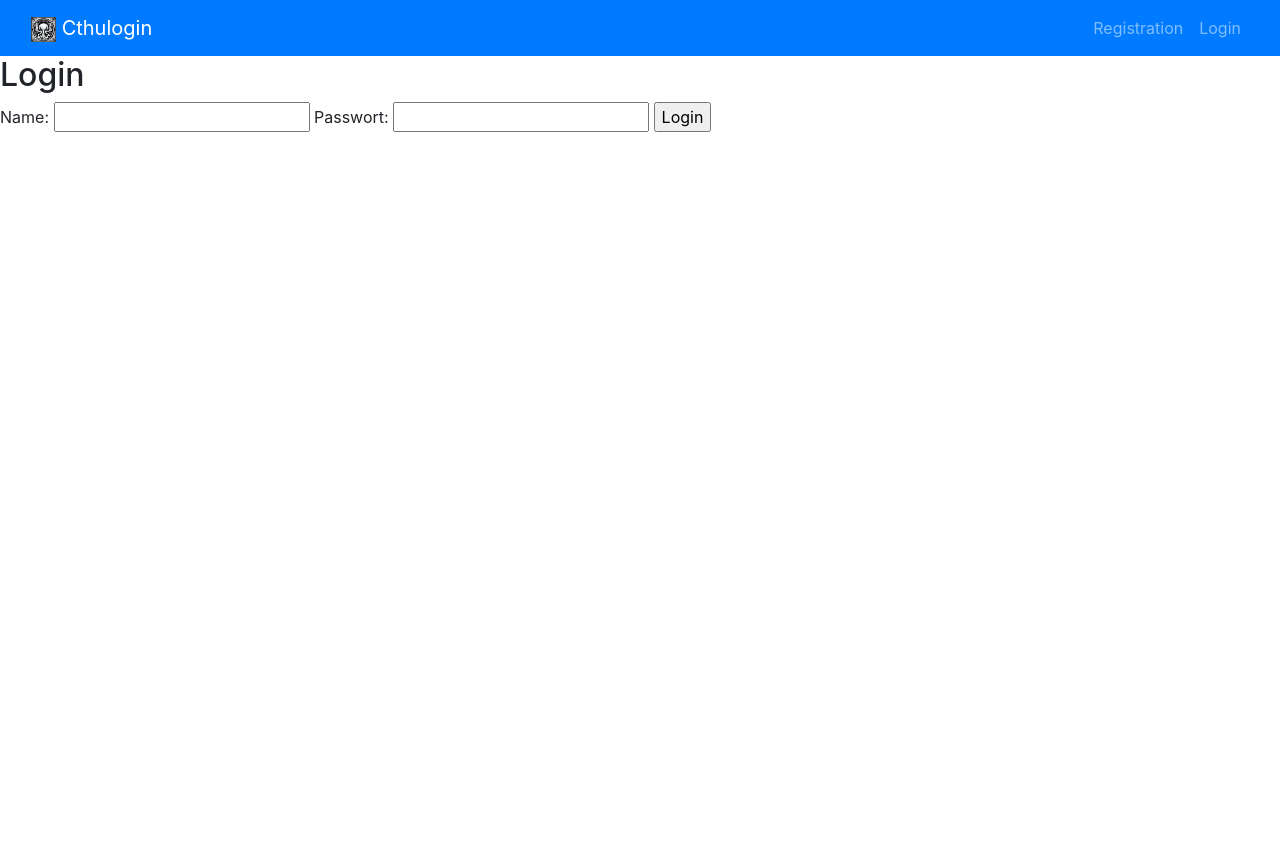
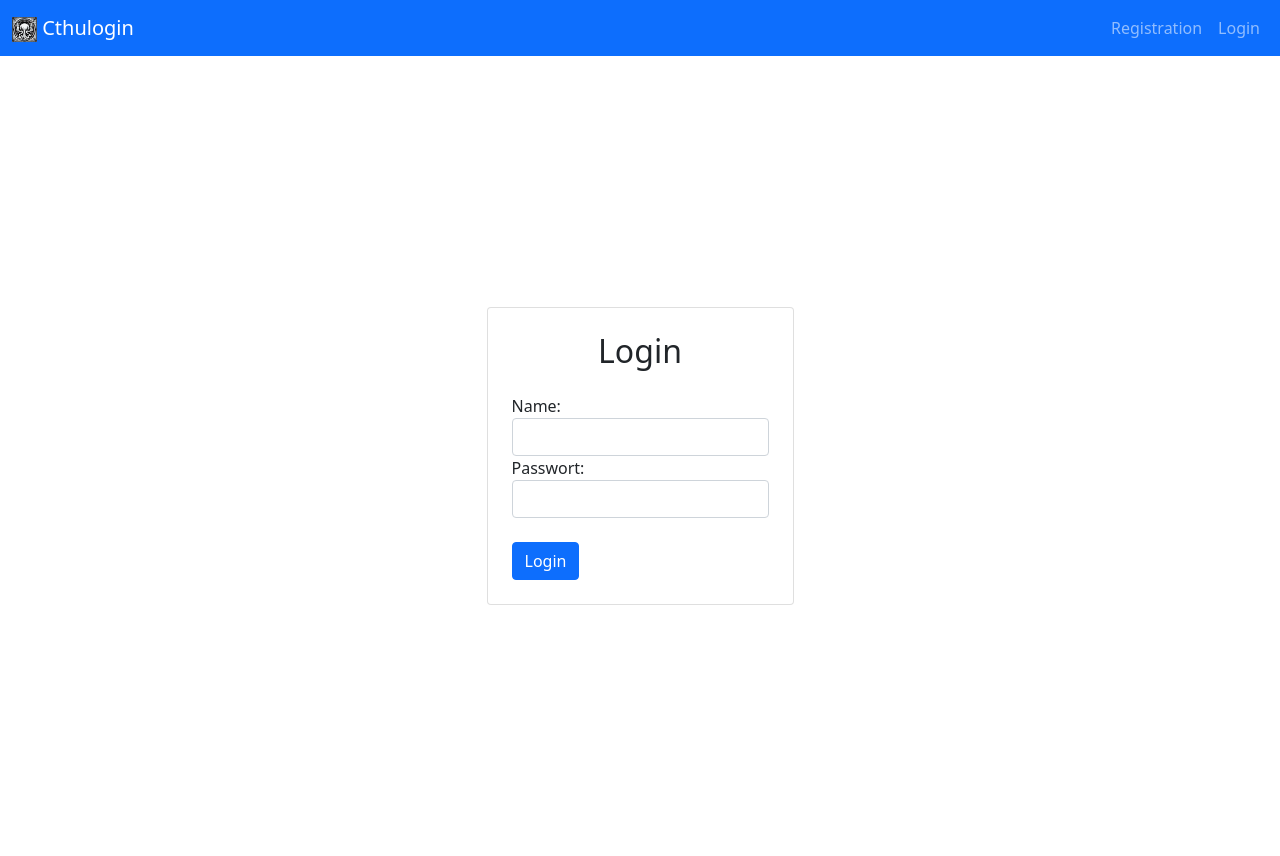
Before and after one commit to Flongo28/Cthulogin, a PHP site: page /login.php in a window 1280 px wide. Before the commit the page ends 132 px from the top, so only its background shows below. Run offline with PHP 8.4, Linux system fonts and the light colour scheme; some libraries are stand-ins or nearby versions.

Commit message:
Fehlerbehebung beim Logincheck

```diff
--- a/forum.php
+++ b/forum.php
@@ -21,7 +21,7 @@ require_once('verwaltung/links.php');
     <form method="GET" action="forum_comments.php">
         <div class="form-group">
             <label for="delete">Forum öffnen:</label>
-            <select class="form-control" id="forum_kuerzel" name="forum_kuerzel">
+            <select class="form-control mb-3" id="forum_kuerzel" name="forum_kuerzel">
                 <?php require 'forum/forum_get_topics.php'; ?>
             </select>
         </div>
--- a/forum_create.php
+++ b/forum_create.php
@@ -24,7 +24,7 @@ require 'login/login_check.php';
             <label for="topic">Thema:</label>
             <input type="text" class="form-control" id="topic" name="topic" placeholder="Thema eingeben">
         </div>
-        <button type="submit" class="btn btn-primary">Thema erstellen</button>
+        <button type="submit" class="btn btn-primary mt-3">Thema erstellen</button>
     </form>
 </div>
 </body>
--- a/login.php
+++ b/login.php
@@ -11,19 +11,23 @@
       include 'header.php';
     ?>
 
-    <div class="content">
-        <div class="register-form">
-            <h2>Login</h2>
-            <form method="POST" action="login/login.php">
-              <label for="name">Name:</label>
-              <input type="text" id="name" name="name" required>
+    <div class="container d-flex justify-content-center align-items-center vh-100">
+      <div class="card p-4">
+        <h2 class="card-title text-center mb-4">Login</h2>
+        <form method="POST" action="login/login.php">
+          <div class="form-group">
+            <label for="name">Name:</label>
+            <input type="text" class="form-control" id="name" name="name" required>
+          </div>
 
-              <label for="password">Passwort:</label>
-              <input type="password" id="password" name="password" required>
+          <div class="form-group">
+            <label for="password">Passwort:</label>
+            <input type="password" class="form-control" id="password" name="password" required>
+          </div>
 
-              <input type="submit" value="Login">
-            </form>
-          </div>
+          <button type="submit" class="btn btn-primary btn-block mt-4">Login</button>
+        </form>
+      </div>
     </div>
   </body>
 </html>
--- a/login/login_check.php
+++ b/login/login_check.php
@@ -6,7 +6,7 @@
   // Überprüfen, ob eine aktive Session vorhanden ist
   if (!isset($_SESSION['name'])) {
     // Session existiert nicht, also wird der Benutzer auf eine Anmeldeseite weitergeleitet oder eine Fehlermeldung ausgegeben
-    header('Location: '. Links::Login .'?hint="no login"');
+    header('Location: ../'. Links::Login .'?hint="no login"');
     exit;
   }
 ?>
--- a/verwaltung/links.php
+++ b/verwaltung/links.php
@@ -8,6 +8,10 @@
         const REGISTER = "register.php";
 
         const STYLE_SHEET = '<link rel="stylesheet" href="styles/bootstrap_style.css">';
+        const OTHER_BOOTSTRAP = '
+        <link href="https://cdn.jsdelivr.net/npm/bootstrap@5.0.2/dist/css/bootstrap.min.css" rel="stylesheet" integrity="sha384-EVSTQN3/azprG1Anm3QDgpJLIm9Nao0Yz1ztcQTwFspd3yD65VohhpuuCOmLASjC" crossorigin="anonymous">
+        <script src="https://cdn.jsdelivr.net/npm/bootstrap@5.0.2/dist/js/bootstrap.bundle.min.js" integrity="sha384-MrcW6ZMFYlzcLA8Nl+NtUVF0sA7MsXsP1UyJoMp4YLEuNSfAP+JcXn/tWtIaxVXM" crossorigin="anonymous"></script>
+        ';
         const BOOTSTRAP = '
         <link rel="stylesheet"
         href="https://stackpath.bootstrapcdn.com/bootstrap/4.3.1/css/bootstrap.min.css"
@@ -22,7 +26,7 @@
         }
 
         public static function get_all_html_docs(){
-            echo Links::BOOTSTRAP;
+            echo Links::OTHER_BOOTSTRAP;
             echo Links::STYLE_SHEET;
         }
     }
```
Also changed, not shown: navigator.php (+9 -3 lines), navigator/navigator_functions.php (+10 -6 lines), register.php (+23 -8 lines), forum/forum_data.sqlite.
